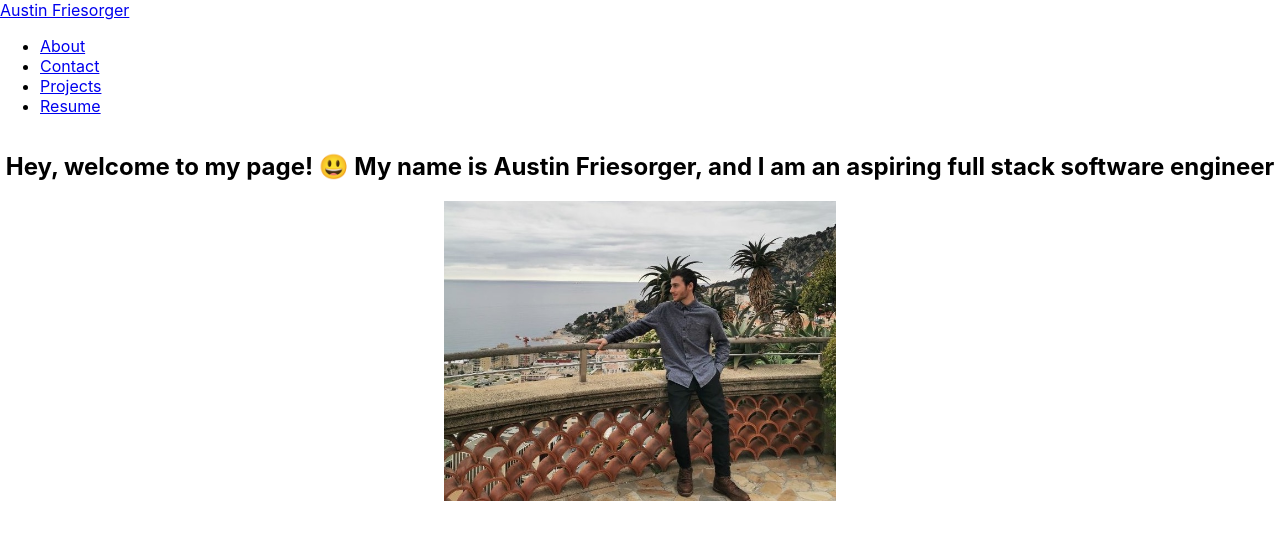
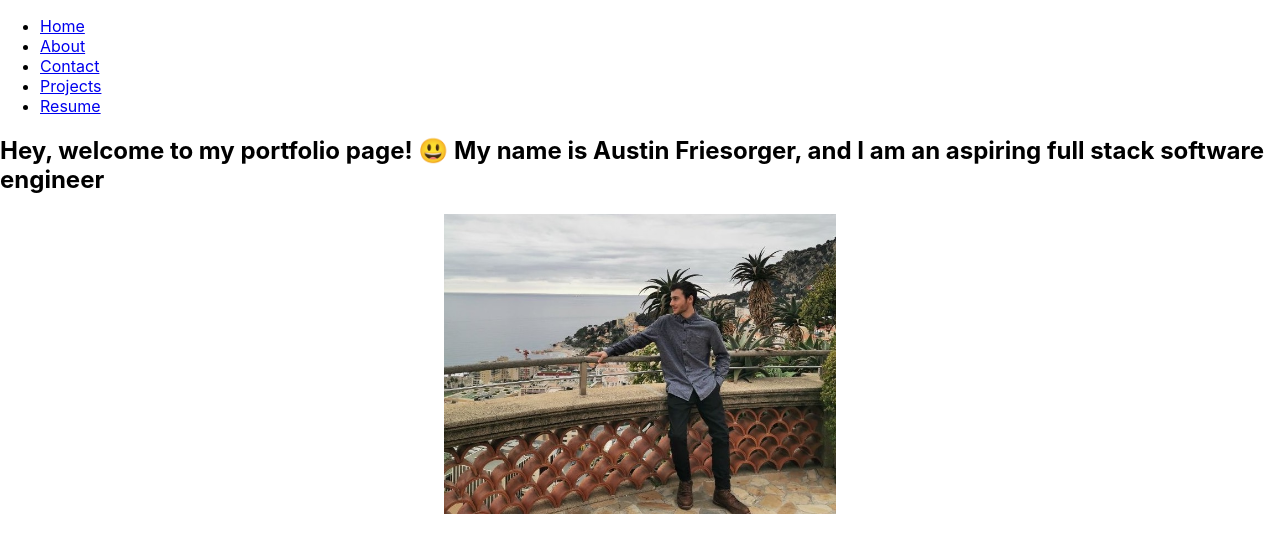
Before and after one commit to aafrieso/portfolio, a React (Create React App) app: page / in a window 1280 px wide. Shown: the top 552 px of the page. Built offline with nearby package versions, Linux system fonts and the light colour scheme.

Commit message:
update css for buttons

```diff
--- a/src/App.css
+++ b/src/App.css
@@ -11,8 +11,7 @@ img {
   justify-content: center;
 }
 
-
-.home-page {
+button {
   display: flex;
   margin: 0 auto;
   justify-content: center;
--- a/src/components/NavBar.js
+++ b/src/components/NavBar.js
@@ -3,8 +3,10 @@ import { Link } from "react-router-dom";
 function NavBar() {
   return(
     <nav>
-      <Link to='/'>Austin Friesorger</Link>
       <ul>
+        <li>
+          <Link to='/'>Home</Link>
+        </li>
         <li>
           <Link to='/About'>About</Link>
         </li>
--- a/src/pages/Home.jsx
+++ b/src/pages/Home.jsx
@@ -4,7 +4,7 @@ function Home() {
   return (
     <>
       <div class="home-page">
-        <h2>Hey, welcome to my page! 😃  My name is Austin Friesorger, and I am an aspiring full stack software engineer </h2>
+        <h2>Hey, welcome to my portfolio page! 😃  My name is Austin Friesorger, and I am an aspiring full stack software engineer </h2>
       </div>
       <img src="/images/IMG_8883.jpg" alt=""/>
     </>
```
Also changed, not shown: src/pages/ProjectDetails.js (+15 -6 lines).
